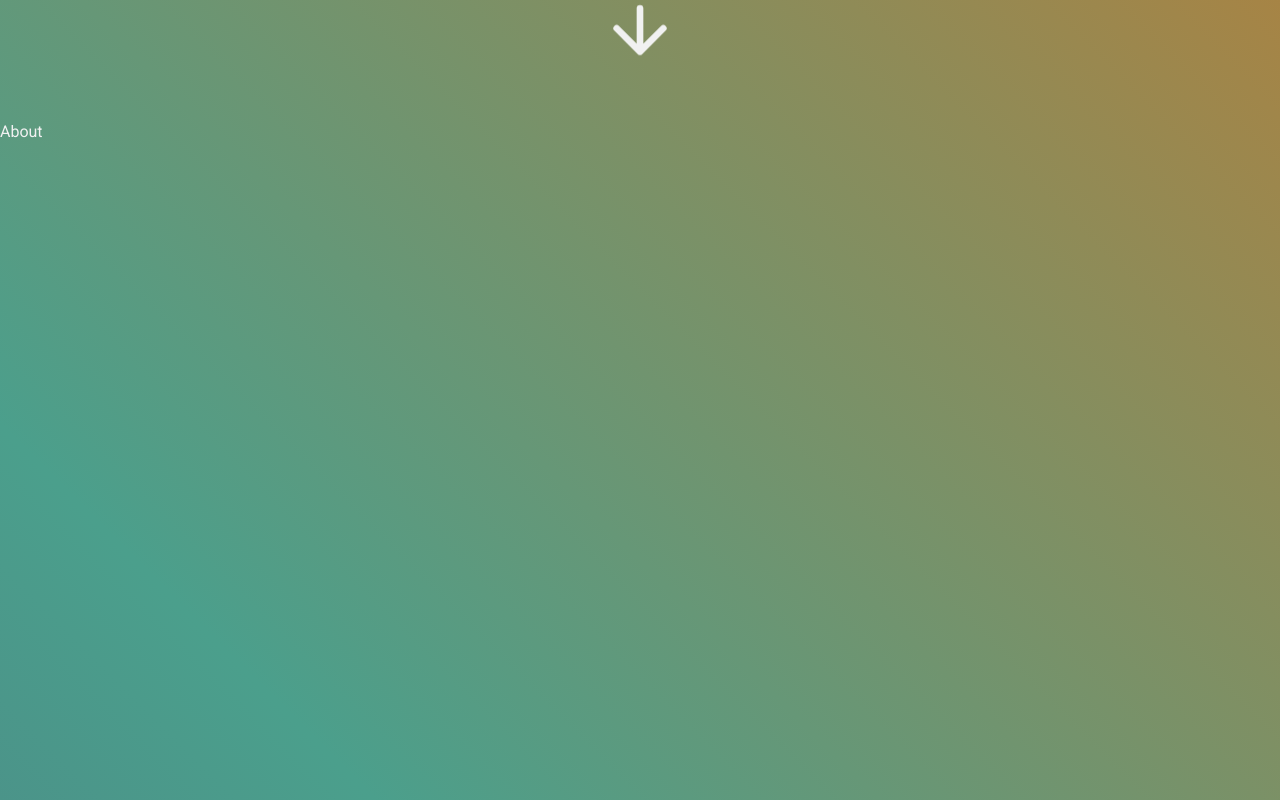
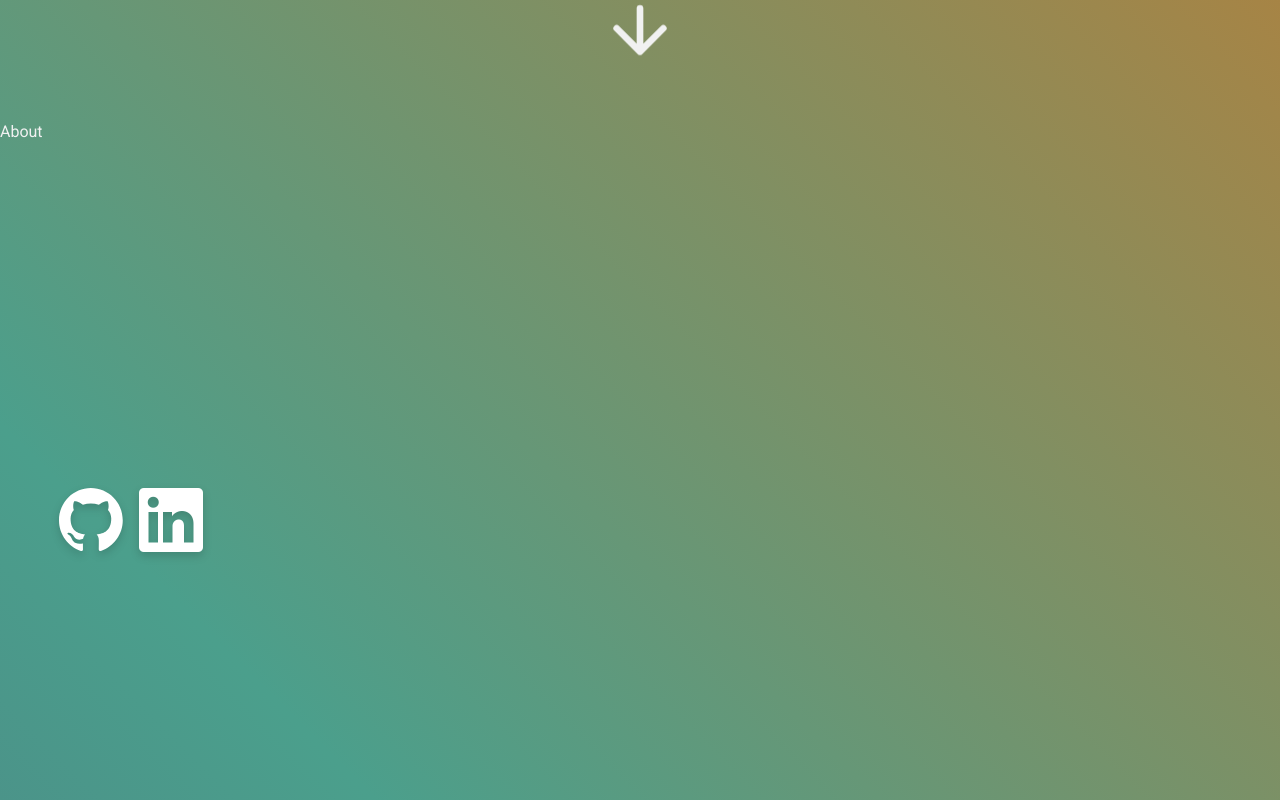
Before and after one commit to saradomincroft/personal-portfolio, a Next.js app: page / in a window 1280 px wide. Shown: the part 680-1480 px from the top of the page. Built offline with nearby package versions, Linux system fonts and the light colour scheme.

Commit message:
correct logos

```diff
--- a/src/components/About.tsx
+++ b/src/components/About.tsx
@@ -1,8 +1,32 @@
+import Image from "next/image";
+
 const About = () => {
 
     return (
         <div id="about-section" className="flex" style={{height: "100vh" }}>
             <h2>About</h2>
+                  <div className="relative flex items-center">
+                  <div className="relative w-[48px] h-[48px] sm:w-[64px] sm:h-[64px] cursor-pointer ml-4">
+                      <Image
+                        src="/img/github-icon.svg"
+                        alt="Profile picture"
+                        width={150}
+                        height={150}
+                        priority
+                        className="object-contain drop-shadow-lg"
+                      />
+                  </div>
+                  <div className="relative w-[48px] h-[48px] sm:w-[64px] sm:h-[64px] cursor-pointer ml-4">
+                      <Image
+                        src="/img/linkedin-icon.png"
+                        alt="Profile picture"
+                        width={150}
+                        height={150}
+                        priority
+                        className="object-contain drop-shadow-lg"
+                      />
+                    </div>
+                  </div>
         </div>
     );
 };
--- a/src/components/HeroSection.tsx
+++ b/src/components/HeroSection.tsx
@@ -24,8 +24,7 @@ const HeroSection = () => {
           />
         </div>
       </div>
-
-      <div className="relative w-[280px] sm:w-[500px] md:w-[600px] lg:w-[700px] mt-16">
+      <div className="relative w-[280px] sm:w-[500px] lg:w-[600px]">
         <Image
           src="/img/sara-croft-logo.svg"
           alt="My Portfolio Logo"
```
Also changed, not shown: public/img/github-icon.svg (added), public/img/linkedin-icon.png (added), src/components/ParticleOverlay.tsx (added).
